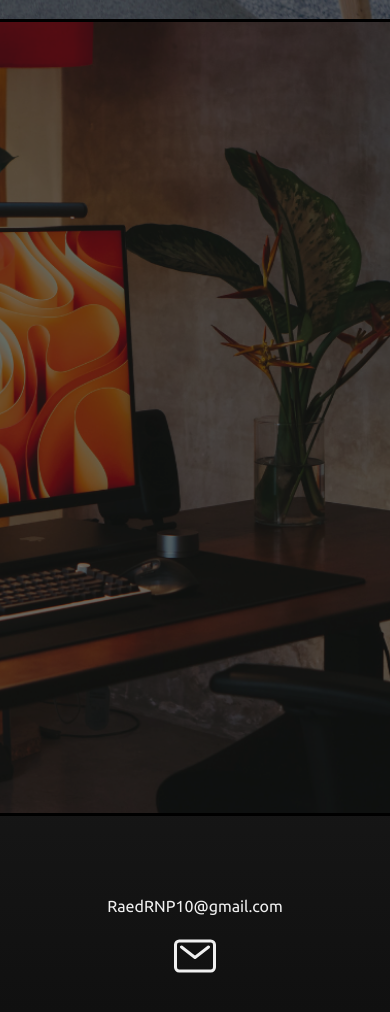
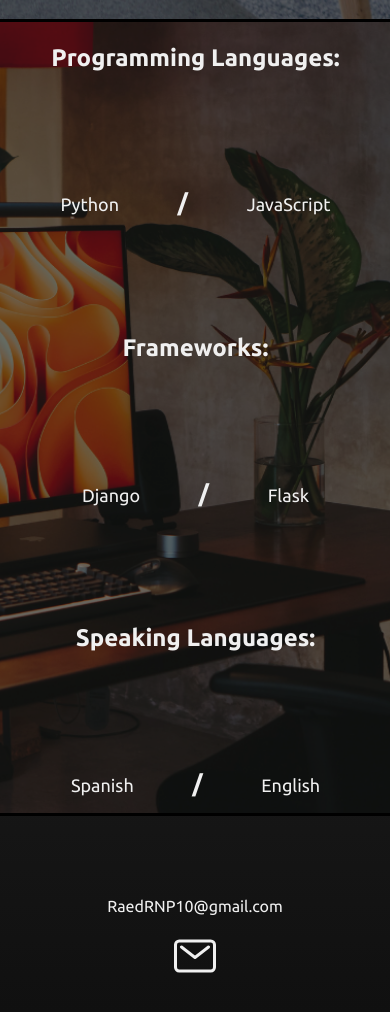
Before and after one commit to RaedRNP/Portfolio_page, a plain HTML site: page index.html in a window 390 px wide. Shown: the part 830-1842 px from the top of the page. Drawn offline with nearby package versions, Linux system fonts and the light colour scheme.

Commit message:
added content to page 2 and movile

```diff
--- a/index.html
+++ b/index.html
@@ -30,7 +30,7 @@
         <div class="main-cont">
           <h1>RAED NOUREDINE</h1>
           <p>
-            Freelancer Developer | Web Design and Development | Frontend
+            Freelancer Developer | Web Design Development | Frontend
           </p>
         </div>
       </div>
@@ -42,21 +42,47 @@
         <div class="glass-screen">
           <h2>Programming Languages:</h2>
           <ul>
-            <li><div>Python</div></li>
-            <li><div>JavaScript</div></li>
+            <li>Python</li>
+            <span class="_span">/</span>
+            <li>JavaScript</li>
             <br>
           </ul>
           <h2>Frameworks:</h2>
           <ul>
-            <li><div>Django</div></li>
-            <li><div>Flask</div></li>
+            <li>Django</li>
+            <span class="_span">/</span>
+            <li>Flask</li>
             <br>
           </ul>
           <h2>Speaking Languages:</h2>
           <ul>
-            <li><div>Spanish</div></li>
-            <li><div>English</div></li>
+            <li>Spanish</li>
+            <span class="_span">/</span>
+            <li>English</li>
           </ul>
+        </div>
+
+        <!--movil content-->
+        <div class="movil-content">
+          <h2>Programming Languages:</h2>
+          <ul>
+            <li>Python</li>
+            <span class="_span">/</span>
+            <li>JavaScript</li>
+            <br>
+          </ul>
+          <h2>Frameworks:</h2>
+          <ul>
+            <li>Django</li>
+            <span class="_span">/</span>
+            <li>Flask</li>
+            <br>
+          </ul>
+          <h2>Speaking Languages:</h2>
+          <ul>
+            <li>Spanish</li>
+            <span class="_span">/</span>
+            <li>English</li>
           </ul>
         </div>
       </div>
--- a/style.css
+++ b/style.css
@@ -69,6 +69,11 @@ body {
     height: 100vh;
     max-width: 100%;
 }
+.section-2 .contenedor-dark .movil-content {
+    visibility: hidden;
+    width: 1px;
+    height: 1px;
+}
 /* container of experience in section 2 "glass type" */
 .section-2 .contenedor-dark .glass-screen {
     background: #fff;
@@ -81,22 +86,20 @@ body {
         rgba(0,0,0,0.7),
         rgba(0,0,0,0.2));
     border-radius: 2rem;
-    backdrop-filter: blur(0.5rem);
-    text-align: start;
+    backdrop-filter: blur(0.8rem);
+    text-align: center;
 }
 .section-2 .contenedor-dark .glass-screen h2 {
     color: #f0f0f0;
     margin: 0.5em 2em;
-    padding: 0.2em;
+    padding: 0.5em;
 }
 .section-2 .contenedor-dark .glass-screen ul{
-    display: table;
+    list-style-type: circle;
+    text-align: center;
 }
-.section-2 .contenedor-dark .glass-screen ul li {
-    display: table-row;
-}
-.section-2 .contenedor-dark .glass-screen ul li div {
-    display: table-cell;
+.section-2 .contenedor-dark .glass-screen ul li, ._span {
+    display: inline-block;
     color: #f0f0f0;
     margin: 0.5em 2em;
     padding: 0.2em;
@@ -148,7 +151,7 @@ body {
     }
     .main-page .contenedor-dark .main-cont p {
         font-size: large;
-        font-weight: 300;
+        font-weight: 400;
     }
 
     .section-2 {
@@ -160,9 +163,31 @@ body {
         height: 100%;
         width: auto;
     }
+    .section-2 .contenedor-dark .movil-content {
+        visibility: visible;
+        text-align: center;
+        width: 100%;
+        height: 100vh;
+        display: flex;
+        flex-direction: column;
+    }
+    .section-2 .contenedor-dark .movil-content h2, ul {
+        color: #f0f0f0;
+        margin: 2em 0.5em;
+        font-size: x-large;
+        font-weight: 700;
+    }
+    .section-2 .contenedor-dark .movil-content ul li {
+        color: #f0f0f0;
+        display: inline-block;
+        font-size: large;
+        font-weight: 400;
+
+    }
     .section-2 .contenedor-dark .glass-screen {
         visibility: hidden;
-        max-width: auto;
+        width: 1px;
+        height: 1px;
     }
 
     .section-3 {
```
